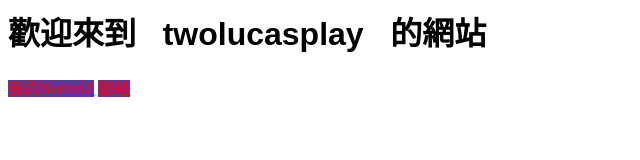
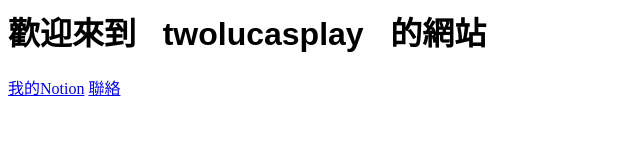
Before and after one commit to twolucasplaystdios/twolucasplaystdios-bookius.github.io, a plain HTML site: page index.html in a window 1280 px wide. Shown: the whole page, without its empty margins (0-640 px from the left). Drawn offline with Linux system fonts and the light colour scheme.

Commit message:
ssssssssssssss

```diff
--- a/index.html
+++ b/index.html
@@ -7,7 +7,7 @@
     </head>
     <body>
         <div class="title-fontsans"><h1>歡迎來到 &nbsp; twolucasplay &nbsp; 的網站</h1></div>
-        <a href="https://www.notion.so/twolucasplaystdios-third-56a58da509804347bfafb93a537ad3f2" class="button">我的NotionZ</a>
+        <a href="https://www.notion.so/twolucasplaystdios-third-56a58da509804347bfafb93a537ad3f2" class="button">我的Notion</a>
         <a href="contact.html" class="button">聯絡</a>
 
     </body>
--- a/style-main.css
+++ b/style-main.css
@@ -2,7 +2,7 @@
     font-family: Arial, Helvetica, sans-serif;
 }
 
-.button {
+.button:active {
     transition-duration: 0.6s;
     color: red;
     background-color: rebeccapurple;
```
